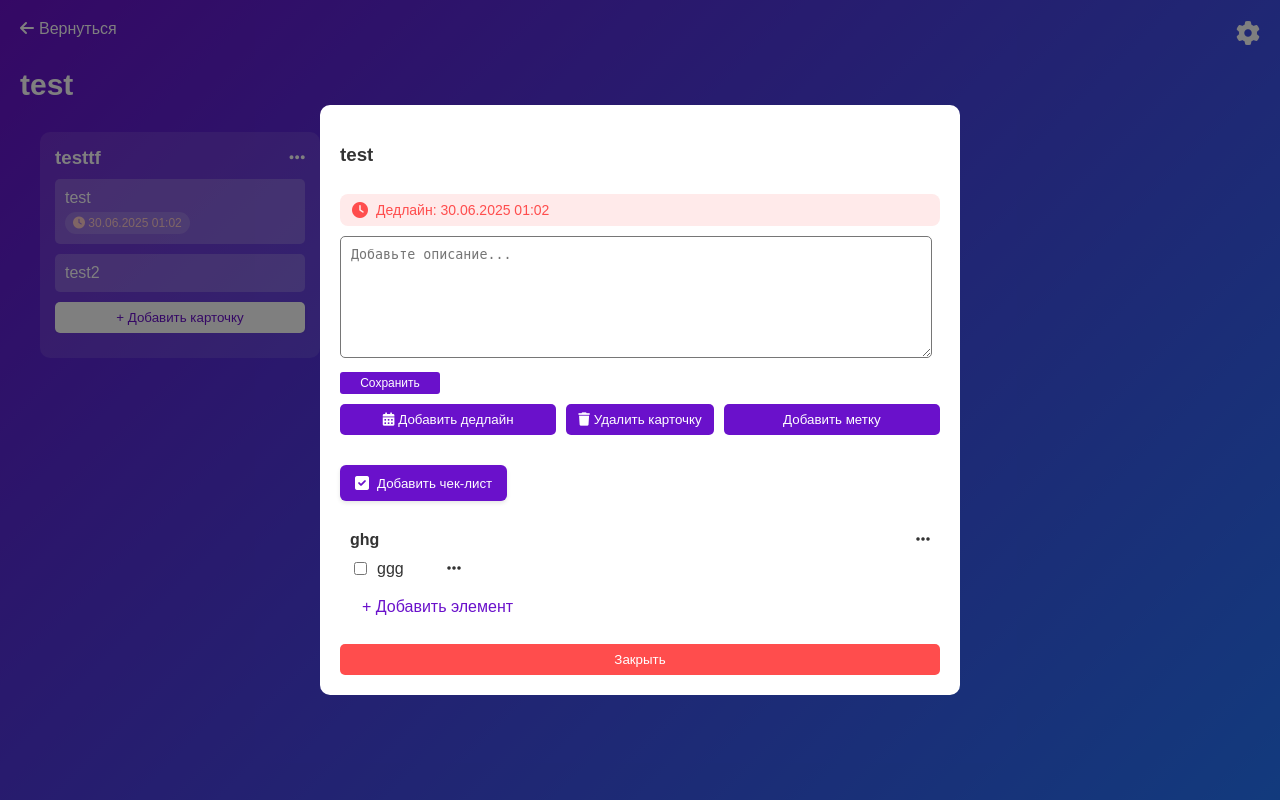
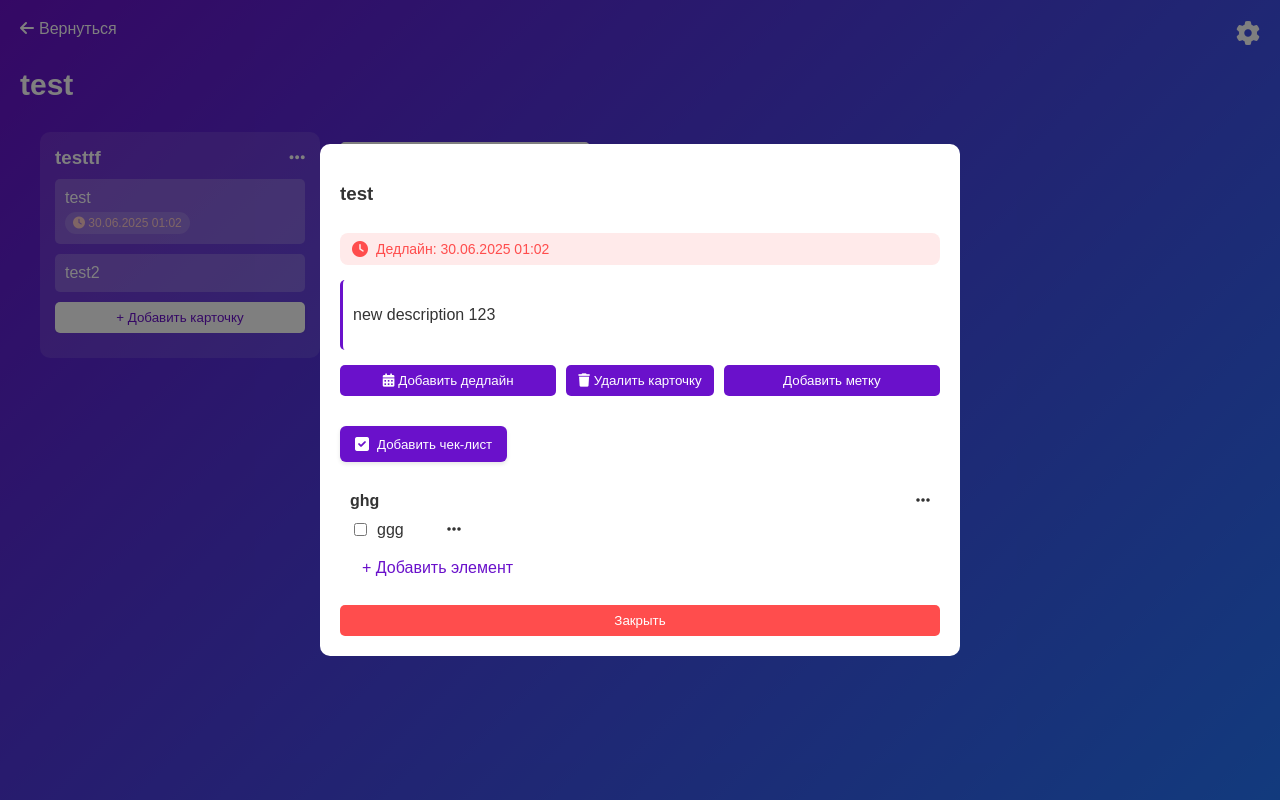
Before and after one commit to shinkarenkoVitalina/TaskFlow, a Django app: page /workspace/desk/5 in a window 1280 px wide, after a click that opens the changed part. Run offline with Django 5.2, Linux system fonts and the light colour scheme; a user stored in the database is signed in; data comes from the database, SQL or seed files in the repository; both versions use the stored data as it was after the commit.

Commit message:
Added edit functionality for card description

```diff
--- a/workspace/static/workspace/css/nwp.css
+++ b/workspace/static/workspace/css/nwp.css
@@ -184,14 +184,6 @@
     max-height: 80vh;
     overflow-y: auto;
     color: #333;
-}
-
-.modal-content textarea {
-    width: 95%;
-    height: 100px;
-    margin-bottom: 10px;
-    border-radius: 5px;
-    padding: 10px;
 }
 
 .modal-actions {
@@ -543,9 +535,6 @@
 }
 
 
-
-
-
 .add-checklist-container,
 .add-item-container
 {
@@ -731,7 +720,6 @@
     opacity: 1;
 }
 
-
 .title-edit {
     display: none;
     margin-bottom: 10px;
@@ -795,3 +783,49 @@
     font-size: 15px;
     margin-top: 15px;
 }
+
+
+.description-container {
+    margin: 15px 0;
+}
+
+.description-view {
+    border-radius: 6px;
+    border-left: 3px solid #6a11cb;
+    position: relative;
+    padding: 10px;
+    background: rgba(255, 255, 255, 0.1);
+    border-radius: 5px;
+    min-height: 50px;
+}
+
+.description-text {
+    font-size: 16px;
+    text-align: left;
+}
+
+
+.btn-edit-description {
+    position: absolute;
+    top: 5px;
+    right: 5px;
+    background: none;
+    border: none;
+    color: #6a11cb;
+    cursor: pointer;
+    opacity: 0;
+    transition: opacity 0.2s;
+}
+
+.description-view:hover .btn-edit-description {
+    opacity: 1;
+}
+
+.description-edit textarea {
+    width: 96%;
+    min-height: 100px;
+    padding: 10px;
+    border-radius: 5px;
+    border: 1px solid #ddd;
+    resize: vertical;
+}
--- a/workspace/static/workspace/js/workspace.js
+++ b/workspace/static/workspace/js/workspace.js
@@ -246,3 +246,74 @@
     viewMode.style.display = 'flex';
     editMode.style.display = 'none';
 }
+
+
+// Включение редактирования описания
+function enableDescriptionEdit(cardId) {
+    const modal = document.querySelector(`#modal-${cardId}`);
+    const viewMode = modal.querySelector('.description-view');
+    const editMode = modal.querySelector('.description-edit');
+    const textarea = editMode.querySelector('.edit-description-input');
+
+    // Сохраняем оригинальное значение
+    textarea.dataset.original = textarea.value;
+
+    // Переключаем режимы
+    viewMode.style.display = 'none';
+    editMode.style.display = 'block';
+
+    // Фокусируем textarea
+    textarea.focus();
+}
+
+// Отмена редактирования
+function cancelDescriptionEdit(cardId) {
+    const modal = document.querySelector(`#modal-${cardId}`);
+    const viewMode = modal.querySelector('.description-view');
+    const editMode = modal.querySelector('.description-edit');
+    const textarea = editMode.querySelector('.edit-description-input');
+
+    // Восстанавливаем оригинальное значение
+    textarea.value = textarea.dataset.original;
+
+    // Переключаем режимы
+    viewMode.style.display = 'block';
+    editMode.style.display = 'none';
+}
+
+// Сохранение описания
+async function saveDescription(cardId, deskId) {
+    const modal = document.querySelector(`#modal-${cardId}`);
+    const textarea = modal.querySelector('.edit-description-input');
+    const description = textarea.value.trim();
+
+    try {
+        const response = await fetch(`/api/cards/${cardId}/`, {
+            method: 'PATCH',
+            headers: {
+                'Content-Type': 'application/json',
+                'X-CSRFToken': getCookie('csrftoken'),
+            },
+            body: JSON.stringify({ description })
+        });
+
+        if (response.ok) {
+            // Обновляем текст в режиме просмотра
+            const viewMode = modal.querySelector('.description-view');
+            const descriptionText = viewMode.querySelector('.description-text');
+            descriptionText.textContent = description || 'Добавьте описание...';
+
+            // Возвращаемся в режим просмотра
+            viewMode.style.display = 'block';
+            modal.querySelector('.description-edit').style.display = 'none';
+
+            // Можно добавить уведомление об успехе
+            console.log('Описание сохранено');
+        } else {
+            throw new Error('Ошибка сохранения');
+        }
+    } catch (error) {
+        console.error('Ошибка:', error);
+        alert('Не удалось сохранить описание');
+    }
+}
--- a/workspace/templates/workspace/nwp.html
+++ b/workspace/templates/workspace/nwp.html
@@ -110,10 +110,27 @@
                                 </div>
                                 {% endif %}
 
-                                <textarea placeholder="Добавьте описание..."></textarea>
-                                <div class="modal-actions">
-                                    <button class="btn-save"> Сохранить </button>
+                                <div class="description-container">
+                                    <!-- Режим просмотра -->
+                                    <div class="description-view">
+                                        <p class="description-text">
+                                            {% if c.description %}{{ c.description }}{% else %}Добавьте описание...{% endif %}
+                                        </p>
+                                        <button class="btn-edit-description" onclick="enableDescriptionEdit({{ c.id }})">
+                                            <i class="fas fa-pencil-alt"></i>
+                                        </button>
+                                    </div>
+
+                                    <!-- Режим редактирования -->
+                                    <div class="description-edit" style="display: none;">
+                                        <textarea class="edit-description-input">{% if c.description %}{{ c.description }}{% endif %}</textarea>
+                                        <div class="edit-actions">
+                                            <button class="btn-save" onclick="saveDescription({{ c.id }}, {{ desk.id }})">Сохранить</button>
+                                            <button class="btn-cancel" onclick="cancelDescriptionEdit({{ c.id }})">Отмена</button>
+                                        </div>
+                                    </div>
                                 </div>
+
                                 <div class="modal-actions">
                                     <button class="btn add-deadline" onclick="openDeadlineModal({{ c.id }})">
                                         <i class="fas fa-calendar-alt"></i> Добавить дедлайн
@@ -298,6 +315,6 @@
     </body>
 {% endif %}
 
-<script src="{% static 'workspace/js/workspace.js' %}" defer></script>
+<script src="{% static 'workspace/js/workspace.js' %}"></script>
 
 </html>
```
Also changed, not shown: db.sqlite3.
